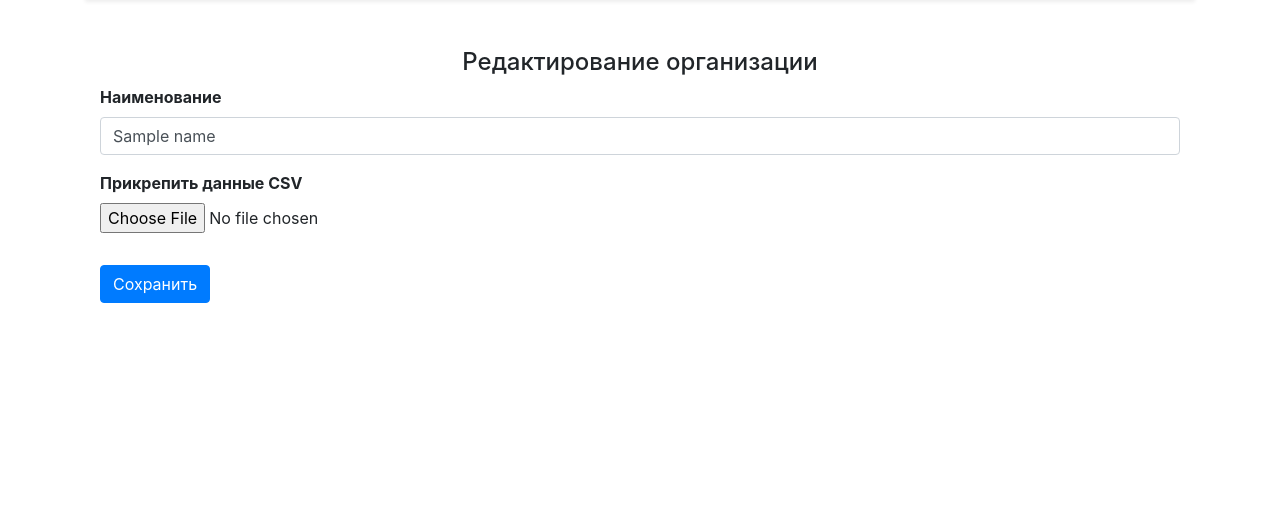
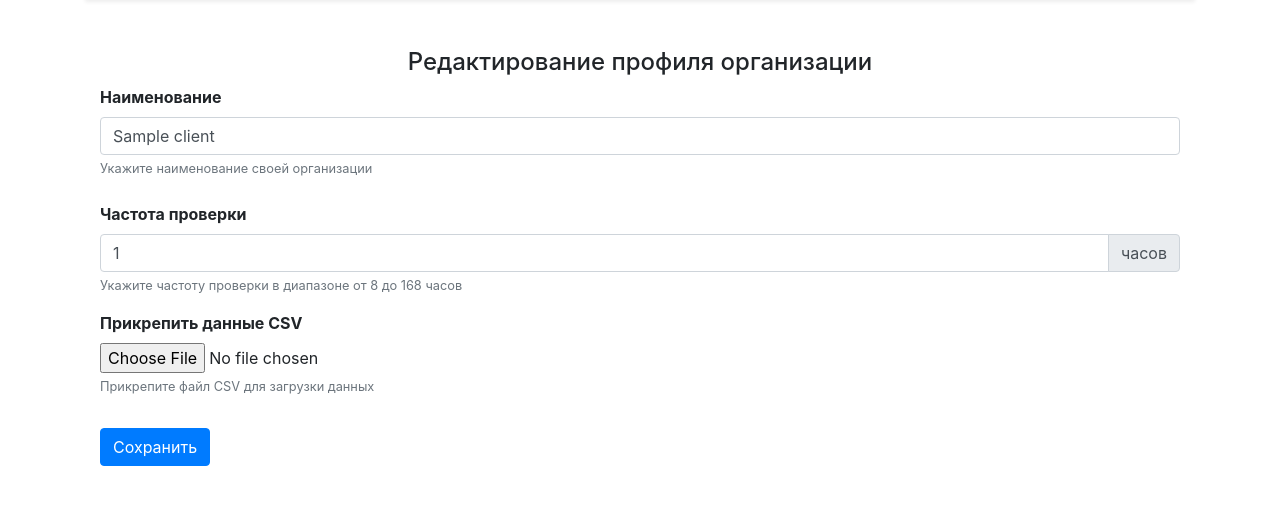
Before and after one commit to basmdev/yamapai, a Flask app: template templates/profile.html in a window 1280 px wide. Shown: the part 80-585 px from the top of the page. Run offline with Flask 3, Linux system fonts and the light colour scheme; tables that the repository leaves empty hold one stand-in row (values such as "Sample post"); the template is opened without the code that fills it: values that come from a table or form of the project are taken from there, most other values are stand-ins (such as "Sample title", 1, 10 or a date in 2020); parts of the project's set-up code (start-up, migrations or seed data) failed here and were passed over; some libraries are stand-ins or nearby versions.

Commit message:
Add check frequency

```diff
--- a/app.py
+++ b/app.py
@@ -75,9 +75,14 @@ def profile():
     if request.method == "POST":
         name = request.form.get("name")
         file = request.files.get("file")
+        period = request.form.get("period", type=int)
 
         if not name:
             flash("Наименование обязательно для заполнения", "danger")
+            return render_template("profile.html", client=client)
+
+        if not period:
+            flash("Частота проверки обязательна для заполнения", "danger")
             return render_template("profile.html", client=client)
 
         client_folder = app.config["UPLOAD_FOLDER"]
@@ -109,11 +114,13 @@ def profile():
                     client.name = name
                     client.csv_file_path = data_file_path
                     client.created_at = datetime.now()
+                    client.check_frequency = period
                 else:
                     client = Client(
                         name=name,
                         csv_file_path=data_file_path,
                         created_at=datetime.now(),
+                        check_frequency=period,
                     )
                     db.session.add(client)
 
@@ -136,8 +143,9 @@ def profile():
 
         if client:
             client.name = name
+            client.check_frequency = period
         else:
-            client = Client(name=name)
+            client = Client(name=name, check_frequency=period)
             db.session.add(client)
 
         db.session.commit()
--- a/mail_send/sender.py
+++ b/mail_send/sender.py
@@ -16,7 +16,7 @@ def send_email(file_path):
     smtp_port = config.SMTP_PORT
     smtp_user = config.SMTP_USER
     smtp_password = config.SMTP_PASS
-    subject = f"Отчет за {datetime.now().strftime("%d.%m.%Y")}"
+    subject = f"Отчет за {datetime.now().strftime('%d.%m.%Y')}"
     body = "Проверка выполнена сервисом YamapAI"
 
     msg = MIMEMultipart()
--- a/models.py
+++ b/models.py
@@ -27,6 +27,7 @@ class Client(db.Model):
     name = Column(String(64), nullable=False)
     csv_file_path = Column(String(256), nullable=True)
     created_at = Column(DateTime, default=None)
+    check_frequency = Column(Integer)
 
 
 class Affiliate(db.Model):
--- a/templates/index.html
+++ b/templates/index.html
@@ -8,6 +8,7 @@
         <p class="h4 text-center">Добавьте данные в профиле</p>
     {% else %}
         <p><strong>Наименование: </strong>{{ client.name }}</p>
+        <p><strong>Частота проверки: </strong>Каждые {{ client.check_frequency }} часов</p>
         <p><strong>Последнее обновление CSV: </strong>{% if client.created_at %}
             {{ client.created_at.strftime('%d.%m.%Y, %H:%M') }}
         {% else %}
--- a/templates/profile.html
+++ b/templates/profile.html
@@ -6,7 +6,7 @@
 <div class="container mt-4">
     <p class="h4 text-center">
         {% if client %}
-            Редактирование организации
+            Редактирование профиля организации
         {% else %}
             Добавление новой организации
         {% endif %}
@@ -15,7 +15,18 @@
         <div class="form-group">
             <label for="name" class="font-weight-bold">Наименование</label>
             <input type="text" class="form-control" id="name" name="name"
-                   value="{{ name if name else client.name if client else '' }}" maxlength="64">
+                   value="{{ client.name if client else '' }}" maxlength="64">
+            <small class="form-text text-muted">Укажите наименование своей организации</small>
+        </div>
+        <div class="form-group mt-4">
+            <label for="period" class="font-weight-bold">Частота проверки</label>
+            <div class="input-group">
+                <input type="number" class="form-control" id="period" name="period" min="8" max="168" step="1" value="{{ client.check_frequency if client and client.check_frequency else 8 }}">
+                <div class="input-group-append">
+                    <span class="input-group-text">часов</span>
+                </div>
+            </div>
+            <small class="form-text text-muted">Укажите частоту проверки в диапазоне от 8 до 168 часов</small>
         </div>
         <div class="form-group">
             <label for="file" class="font-weight-bold">
@@ -26,6 +37,12 @@
                 {% endif %}
             </label>
             <input type="file" class="form-control-file" id="file" name="file" accept=".csv">
+            <small class="form-text text-muted">
+            {% if file_exists %}
+                Прикрепите файл CSV для обновления данных
+            {% else %}
+                Прикрепите файл CSV для загрузки данных
+            {% endif %}</small>
         </div>
         <button type="submit" class="btn btn-primary mt-3">
             Сохранить
```
Also changed, not shown: report_export/export.py (renamed from export.py, +18 -18 lines), mail_send/__init__.py (added), report_export/__init__.py (added), webdriver/__init__.py (added).
